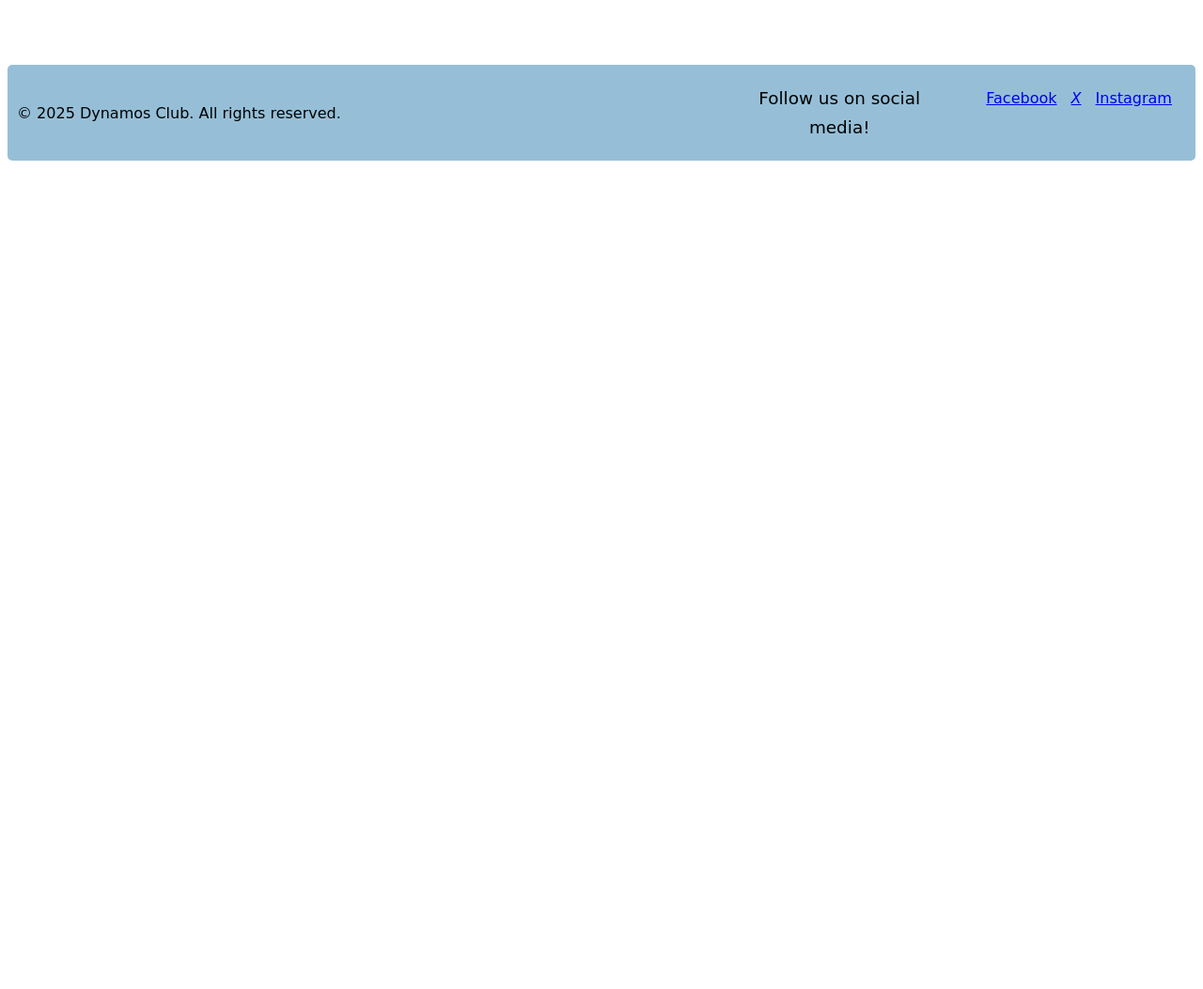
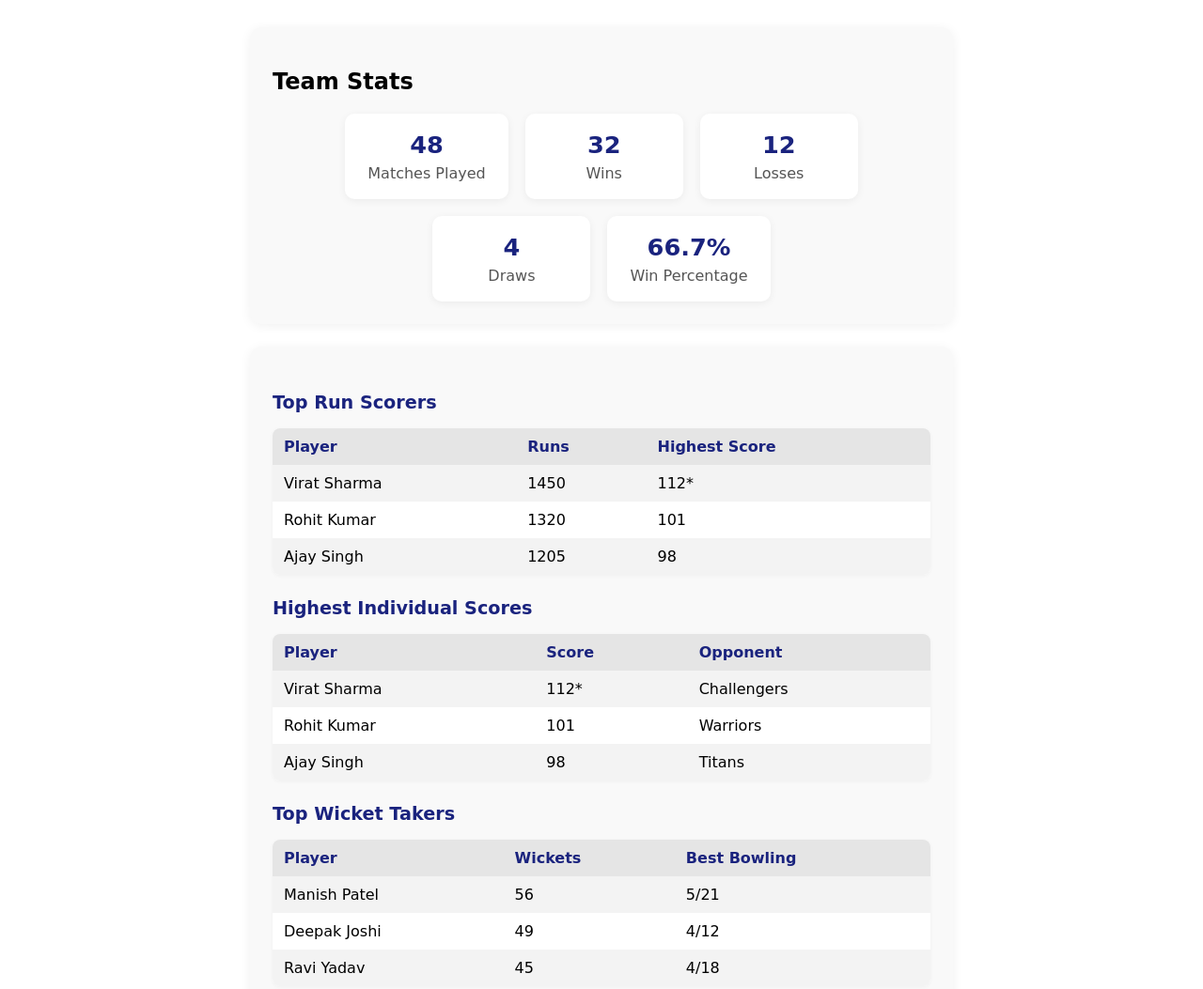
Before and after one commit to venkatnadella/portfolio, a plain HTML site: page stats.html in a window 1280 px wide. Shown: the part 403-1456 px from the top of the page at 94% size. Before the commit the page ends 800 px from the top, so only its background shows below. Drawn offline with Linux system fonts and the light colour scheme.

Commit message:
Add match details and statistics rendering functionality with styling

```diff
--- /dev/null
+++ b/scripts/stats.js
@@ -0,0 +1,94 @@
+const statsData = {
+  team: [
+    { label: "Matches Played", value: 48 },
+    { label: "Wins", value: 32 },
+    { label: "Losses", value: 12 },
+    { label: "Draws", value: 4 },
+    { label: "Win Percentage", value: "66.7%" }
+  ],
+  topRunScorers: [
+    { player: "Virat Sharma", runs: 1450, highest: "112*" },
+    { player: "Rohit Kumar", runs: 1320, highest: "101" },
+    { player: "Ajay Singh", runs: 1205, highest: "98" }
+  ],
+  highestScores: [
+    { player: "Virat Sharma", score: "112*", opponent: "Challengers" },
+    { player: "Rohit Kumar", score: "101", opponent: "Warriors" },
+    { player: "Ajay Singh", score: "98", opponent: "Titans" }
+  ],
+  topWicketTakers: [
+    { player: "Manish Patel", wickets: 56, best: "5/21" },
+    { player: "Deepak Joshi", wickets: 49, best: "4/12" },
+    { player: "Ravi Yadav", wickets: 45, best: "4/18" }
+  ],
+  bestEconomy: [
+    { player: "Manish Patel", economy: 4.2, overs: 120 },
+    { player: "Deepak Joshi", economy: 4.5, overs: 110 },
+    { player: "Ravi Yadav", economy: 4.7, overs: 98 }
+  ]
+};
+
+function renderStats() {
+  const root = document.getElementById('stats-root');
+  root.innerHTML += `
+    <section class="team-stats">
+      <h2>Team Stats</h2>
+      <div class="team-stats-cards">
+        ${statsData.team.map(stat => `
+          <div class="team-stat-card">
+            <div class="stat-value">${stat.value}</div>
+            <div class="stat-label">${stat.label}</div>
+          </div>
+        `).join('')}
+      </div>
+    </section>
+    <section class="player-stats">
+      <h2>Top Run Scorers</h2>
+      <table class="stats-table">
+        <tr><th>Player</th><th>Runs</th><th>Highest Score</th></tr>
+        ${statsData.topRunScorers.map(scorer => `
+          <tr>
+            <td>${scorer.player}</td>
+            <td>${scorer.runs}</td>
+            <td>${scorer.highest}</td>
+          </tr>
+        `).join('')}
+      </table>
+      <h2>Highest Individual Scores</h2>
+      <table class="stats-table">
+        <tr><th>Player</th><th>Score</th><th>Opponent</th></tr>
+        ${statsData.highestScores.map(score => `
+          <tr>
+            <td>${score.player}</td>
+            <td>${score.score}</td>
+            <td>${score.opponent}</td>
+          </tr>
+        `).join('')}
+      </table>
+      <h2>Top Wicket Takers</h2>
+      <table class="stats-table">
+        <tr><th>Player</th><th>Wickets</th><th>Best Bowling</th></tr>
+        ${statsData.topWicketTakers.map(bowler => `
+          <tr>
+            <td>${bowler.player}</td>
+            <td>${bowler.wickets}</td>
+            <td>${bowler.best}</td>
+          </tr>
+        `).join('')}
+      </table>
+      <h2>Best Economy Rates</h2>
+      <table class="stats-table">
+        <tr><th>Player</th><th>Economy</th><th>Overs Bowled</th></tr>
+        ${statsData.bestEconomy.map(econ => `
+          <tr>
+            <td>${econ.player}</td>
+            <td>${econ.economy}</td>
+            <td>${econ.overs}</td>
+          </tr>
+        `).join('')}
+      </table>
+    </section>
+  `;
+}
+
+document.addEventListener('DOMContentLoaded', renderStats);
--- a/stats.html
+++ b/stats.html
@@ -6,6 +6,7 @@
     <meta http-equiv="X-UA-Compatible" content="ie=edge" />
     <title>Dynamos Club</title>
     <link rel="stylesheet" href="styles.css" />
+    <script src="scripts/stats.js" defer></script>
   </head>
   <body>
     <header class="header">
@@ -30,7 +31,7 @@
       </ul>
     </nav>
 
-    <div >
+    <div id="stats-root">
       <center><h1>Pocket Dynamos</h1></center>
 
     </div>
--- a/styles.css
+++ b/styles.css
@@ -421,3 +421,82 @@ div p {
   color: #fbc02d;
   font-weight: bold;
 }
+
+
+.team-stats {
+  max-width: 700px;
+  margin: 32px auto 24px auto;
+  background: #f9f9f9;
+  border-radius: 12px;
+  box-shadow: 0 2px 12px rgba(0,0,0,0.06);
+  padding: 24px;
+}
+
+.team-stats-cards {
+  display: flex;
+  flex-wrap: wrap;
+  gap: 18px;
+  justify-content: center;
+  margin-top: 18px;
+}
+
+.team-stat-card {
+  background: #fff;
+  border-radius: 10px;
+  box-shadow: 0 2px 8px rgba(0,0,0,0.06);
+  padding: 18px 24px;
+  min-width: 120px;
+  text-align: center;
+}
+
+.stat-value {
+  font-size: 1.6rem;
+  font-weight: bold;
+  color: #1a237e;
+}
+
+.stat-label {
+  font-size: 1rem;
+  color: #555;
+  margin-top: 6px;
+}
+
+.player-stats {
+  max-width: 700px;
+  margin: 0 auto 32px auto;
+  background: #f9f9f9;
+  border-radius: 12px;
+  box-shadow: 0 2px 12px rgba(0,0,0,0.06);
+  padding: 24px;
+}
+
+.player-stats h2 {
+  margin-top: 24px;
+  color: #1a237e;
+  font-size: 1.2rem;
+}
+
+.stats-table {
+  width: 100%;
+  border-collapse: collapse;
+  margin: 12px 0 24px 0;
+  background: #fff;
+  border-radius: 8px;
+  overflow: hidden;
+  box-shadow: 0 1px 4px rgba(0,0,0,0.04);
+}
+
+.stats-table th, .stats-table td {
+  padding: 10px 12px;
+  text-align: left;
+}
+
+.stats-table th {
+  background: #e5e5e5;
+  color: #1a237e;
+  font-weight: bold;
+}
+
+.stats-table tr:nth-child(even) {
+  background: #f3f3f3;
+}
```
Also changed, not shown: scripts/matches.js (+19 -0 lines).
